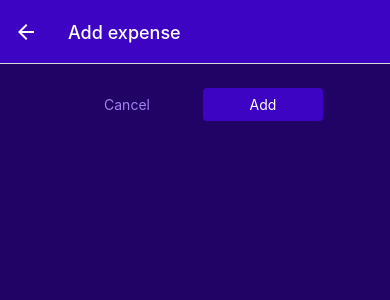
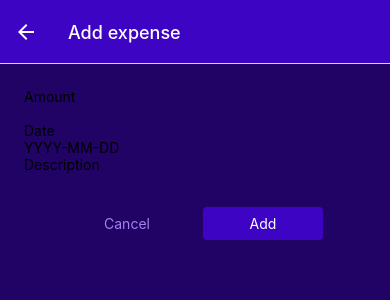
Before and after one commit to pizarrosch/expense-check-app-rn, a React Native app: screen /ManageExpense in a window 390 px wide. Shown: the top 300 px of the page. Built offline with nearby package versions, Linux system fonts and the light colour scheme.

Commit message:
Create expense input form component and reusable input component

```diff
--- /dev/null
+++ b/components/ManageExpense/ExpenseForm.js
@@ -0,0 +1,28 @@
+import {View, TextInput} from "react-native";
+import Input from "./Input";
+
+export default function ExpenseForm() {
+
+  function changeAmountHandler() {
+
+  }
+
+  return (
+    <View>
+      <Input label='Amount' textInputConfig={{
+        keyboardType: 'decimal-pad',
+        onChangeText: changeAmountHandler
+      }}/>
+      <Input label='Date' textInputConfig={{
+        placeholder: 'YYYY-MM-DD',
+        maxLength: '10',
+        onChangeText: () => {}
+      }}/>
+      <Input label='Description' textInputConfig={{
+        multiline: true,
+        // autocorrect: false // default is set to true
+        // autocapitalize: 'words' // default is set to 'sentences'
+      }}/>
+    </View>
+  )
+}
--- /dev/null
+++ b/components/ManageExpense/Input.js
@@ -0,0 +1,10 @@
+import {View, Text, TextInput} from 'react-native';
+
+export default function Input({label, textInputConfig}) {
+  return (
+    <View>
+      <Text>{label}</Text>
+      <TextInput {...textInputConfig}/>
+    </View>
+  )
+}
--- a/screens/ManageExpense.js
+++ b/screens/ManageExpense.js
@@ -4,6 +4,7 @@
 import Button from '../components/UI/Button';
 import {GlobalStyles} from "../constants/styles";
 import {ExpensesContext} from "../store/expenses-context";
+import ExpenseForm from "../components/ManageExpense/ExpenseForm";
 
 export default function ManageExpense({route, navigation}) {
   const expenseCtx = useContext(ExpensesContext);
@@ -42,6 +43,7 @@
 
   return (
     <View style={styles.container}>
+      <ExpenseForm />
       <View style={styles.buttonsContainer}>
         <Button style={styles.button} mode='flat' onPress={cancelHandler}>Cancel</Button>
         <Button style={styles.button} onPress={confirmHandler}>{editedExpenseId ? 'Update' : 'Add'}</Button>
```
